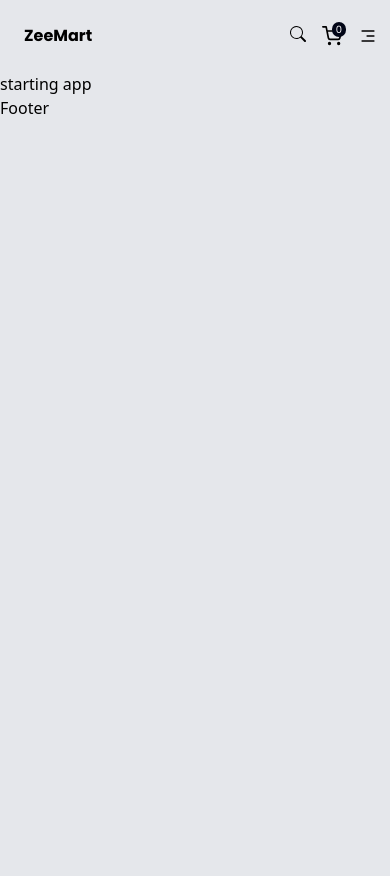
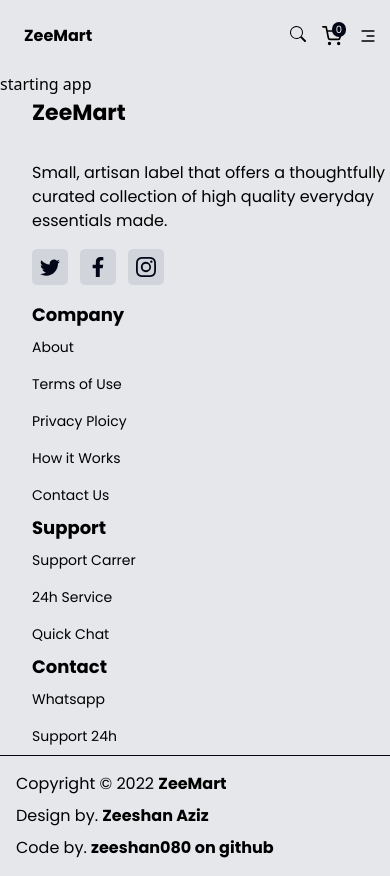
Before and after one commit to zeeshan080/nextjs13, a Next.js app in the folder zee-mart/: page / in a window 390 px wide. Shown: the top 876 px of the page. Before the commit the page ends 844 px from the top, so only its background shows below. Built offline with nearby package versions, Linux system fonts and the light colour scheme.

Commit message:
added responsive footer and utils manage fonts

```diff
--- /dev/null
+++ b/zee-mart/src/app/components/ui/footer-links.tsx
@@ -0,0 +1,20 @@
+import Link from 'next/link'
+import React from 'react'
+
+type Props = {
+    href: string,
+    title: string
+}
+
+export default function FooterLinks({href,title}: Props) {
+  return (
+    <li>
+    <Link
+      href={href}
+      className="w-full inline-block py-2 text-[14px]"
+    >
+      {title}
+    </Link>
+  </li>
+  )
+}
--- a/zee-mart/src/app/components/ui/footer.tsx
+++ b/zee-mart/src/app/components/ui/footer.tsx
@@ -1,9 +1,73 @@
-import React from 'react'
+import Link from "next/link";
+import React from "react";
+import {poppins} from "../../utils/webfonts";
+import FooterLinks from "./footer-links";
+import { BsTwitter, BsInstagram } from "react-icons/bs";
+import { FaFacebookF } from "react-icons/fa";
 
-type Props = {}
 
-export default function Footer({}: Props) {
+export default function Footer() {
   return (
-    <div>Footer</div>
-  )
+    <footer className={`${poppins.className} lg:px-12 lg:py-6`}>
+      <div className="grid grid-cols-1 pl-8 lg:grid-cols-5">
+        <div className="lg:col-span-2">
+          <Link
+            href={"/"}
+            className={`py-7 logo ${poppins.className} font-bold text-[22px]`}
+          >
+            ZeeMart
+          </Link>
+          <p className="mt-8">
+            Small, artisan label that offers a thoughtfully curated collection
+            of high quality everyday essentials made.
+          </p>
+
+          <div className="flex items-center gap-3 my-4">
+            <Link href={""} className="p-2 rounded-[5px] bg-gray-300">
+              <BsTwitter className="w-5 h-5 text-slate-950" />
+            </Link>
+            <Link href={""} className="p-2 rounded-[5px] bg-gray-300">
+              <FaFacebookF className="w-5 h-5 text-slate-950" />
+            </Link>{" "}
+            <Link href={""} className="p-2 rounded-[5px] bg-gray-300">
+              <BsInstagram className="w-5 h-5 text-slate-950" />
+            </Link>
+          </div>
+        </div>
+
+        <div>
+          <h3 className="text-lg font-bold">Company</h3>
+          <ul>
+            <FooterLinks href={""} title={"About"} />
+            <FooterLinks href={""} title={"Terms of Use"} />
+            <FooterLinks href={""} title={"Privacy Ploicy"} />
+            <FooterLinks href={""} title={"How it Works"} />
+            <FooterLinks href={""} title={"Contact Us"} />
+          </ul>
+        </div>
+
+        <div>
+          <h3 className="text-lg font-bold">Support</h3>
+          <ul>
+            <FooterLinks href={""} title={"Support Carrer"} />
+            <FooterLinks href={""} title={"24h Service"} />
+            <FooterLinks href={""} title={"Quick Chat"} />
+          </ul>
+        </div>
+
+        <div>
+          <h3 className="text-lg font-bold">Contact</h3>
+          <ul>
+            <FooterLinks href={""} title={"Whatsapp"} />
+            <FooterLinks href={""} title={"Support 24h"} />
+          </ul>
+        </div>
+      </div>
+      <div className="grid grid-cols-1 lg:grid-cols-3 p-4 gap-2 lg:p-9 border-t-[1px] border-slate-950">
+        <div>Copyright © 2022 <b>ZeeMart</b></div>
+        <div>Design by. <b>Zeeshan Aziz</b></div>
+        <div>Code by. <b><Link href={""}>zeeshan080 on github</Link></b></div>
+      </div>
+    </footer>
+  );
 }
--- a/zee-mart/src/app/components/ui/main-navbar.tsx
+++ b/zee-mart/src/app/components/ui/main-navbar.tsx
@@ -6,13 +6,9 @@
 import { BsSearch } from "react-icons/bs";
 import { IoMdClose } from "react-icons/io";
 import { CgMenuRightAlt } from "react-icons/cg";
-import { Poppins } from "next/font/google";
+import {poppins} from "../../utils/webfonts";
 import NavbarLinks from "./navbar-links";
 
-const poppins = Poppins({
-  weight: ["100", "200", "300", "400", "500", "600", "700"],
-  subsets: ["latin"],
-});
 
 export default function MainNavbar() {
   const [toggleMenu, setToggleMenu] = useState(false);
--- /dev/null
+++ b/zee-mart/src/app/utils/webfonts.tsx
@@ -0,0 +1,8 @@
+// function made to manage google fonts on server side and passed to client when needed
+
+import { Poppins } from "next/font/google";
+
+export const poppins = Poppins({
+    weight: ["100", "200", "300", "400", "500", "600", "700"],
+    subsets: ["latin"],
+  });
```
